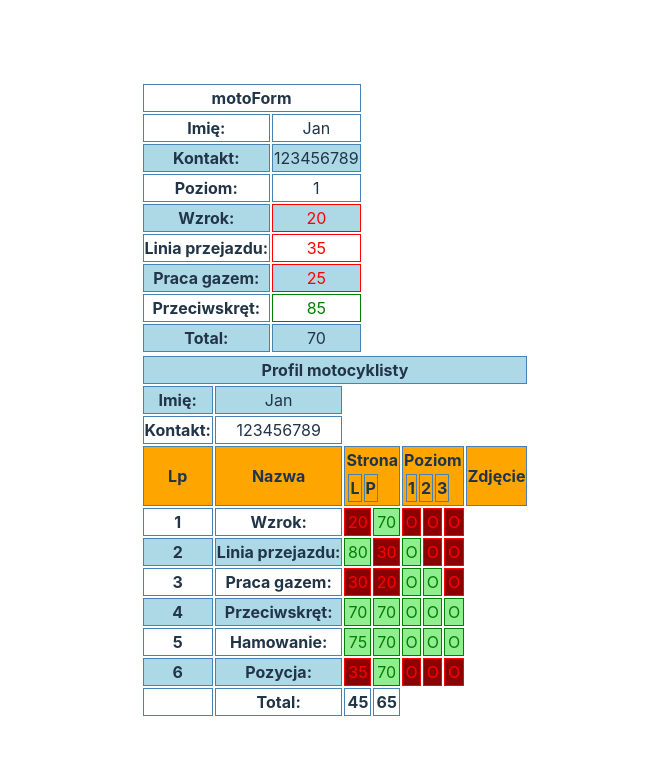
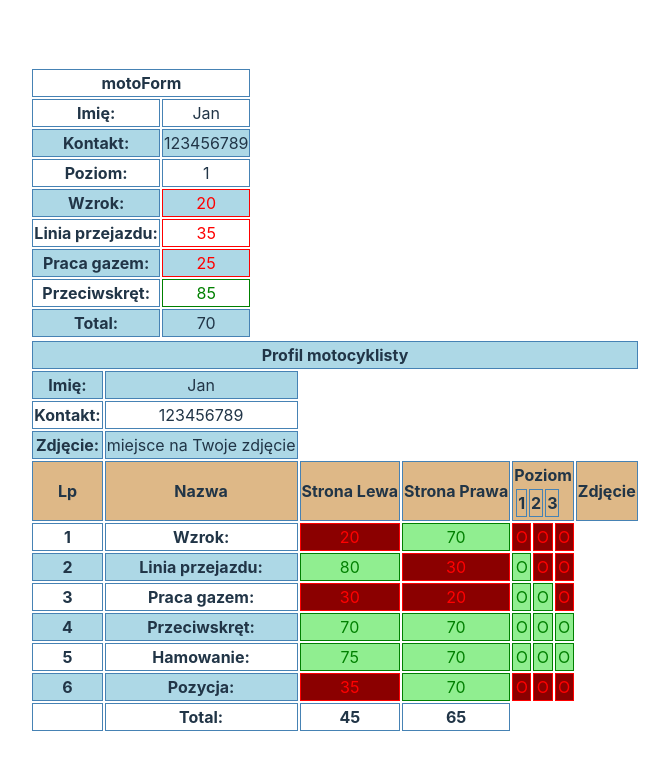
Before and after one commit to Havlc/motoForm, a React (Vite) app: page / in a window 1280 px wide. Shown: the top 770 px of the page, without its empty margins (305-974 px from the left). Built offline with nearby package versions, Linux system fonts and the light colour scheme.

Commit message:
add profile photo row

```diff
--- a/src/components/DriverProfile.jsx
+++ b/src/components/DriverProfile.jsx
@@ -11,13 +11,13 @@ export function DriverProfile() {
                 </tr>
                 <DriverProfileRow title='Imię' value='Jan' />
                 <DriverProfileRow title='Kontakt' value='123456789' />
-
-                <tr style={{ background: 'orange' }}>
+                <DriverProfileRow title='Zdjęcie' value='miejsce na Twoje zdjęcie' />
+                <tr style={{ background: 'burlywood' }}>
                     <th>Lp</th>
                     <th>Nazwa</th>
-                    <th colSpan="2">Strona
-                        <td>L</td>
-                        <td>P</td>
+                    <th colSpan="1">Strona Lewa
+                    </th>
+                    <th colSpan="1">Strona Prawa
                     </th>
                     <th colSpan="3">Poziom
                         <td>1</td>
@@ -27,6 +27,7 @@ export function DriverProfile() {
 
                     <th>Zdjęcie</th>
                 </tr>
+
             </thead>
             <tbody>
                 <DriverProfileDataRow lp={1} title='Wzrok' valueLeft={20} valueRight={70} levelOne={false} />
@@ -40,3 +41,18 @@ export function DriverProfile() {
         </table>
     )
 }
+
+/*<tr>
+                    <th></th>
+                    <th></th>
+                    <th colSpan="2" style={{ display: "flex" }}>
+                        <td style={{ flexDirection: "row-reverse" }}>L</td>
+                        <td>P</td>
+                    </th>
+                    <th colSpan="3">
+                        <td>1</td>
+                        <td>2</td>
+                        <td>3</td>
+                    </th>
+                    <th></th>
+                </tr>*/
```
